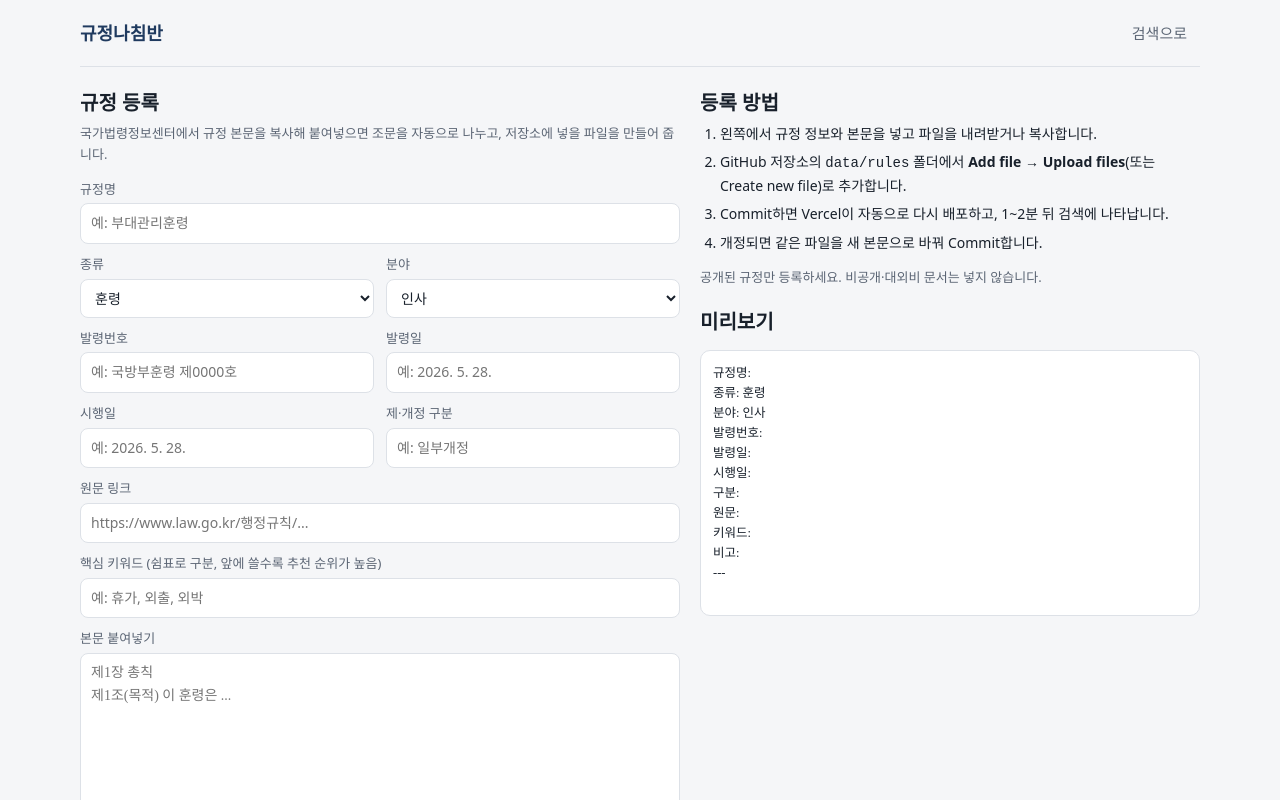
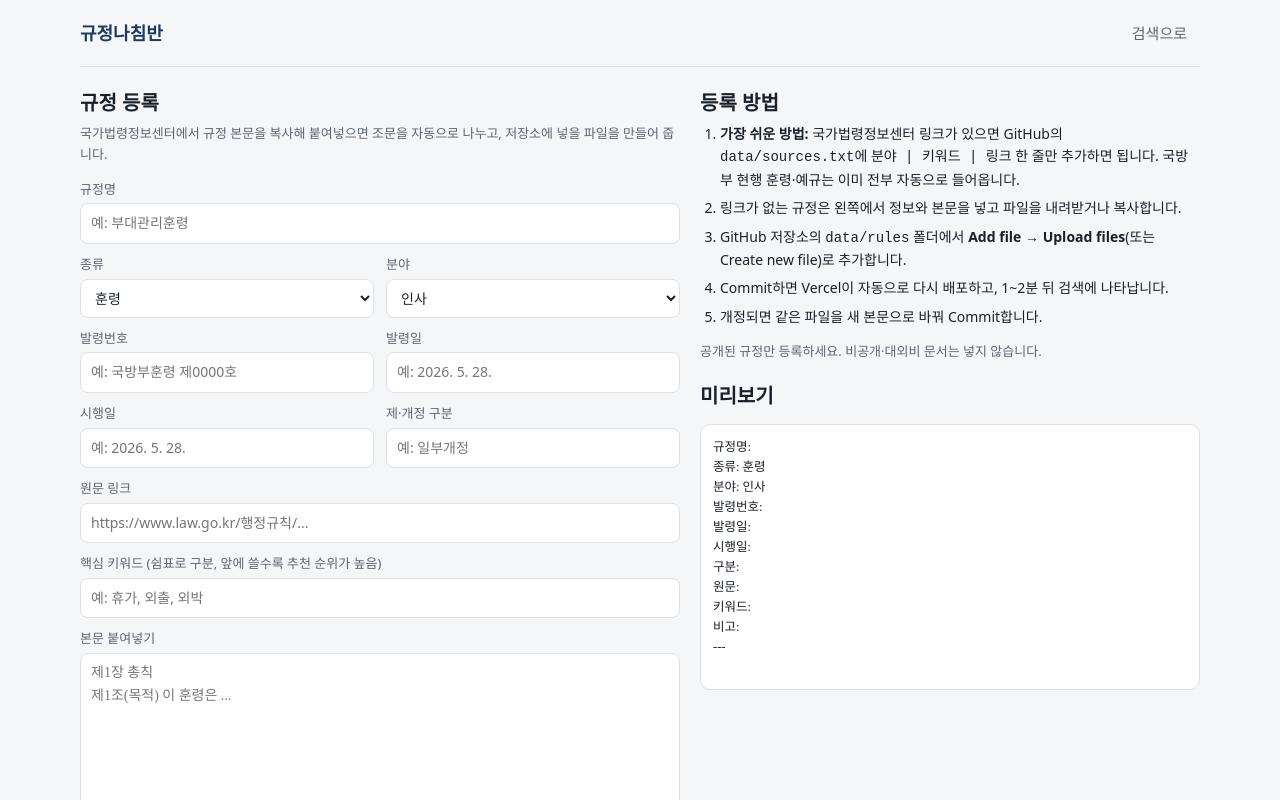
Before and after one commit to 01099753477kim-spec/test, a Next.js app: page /admin in a window 1280 px wide. Shown: the top 800 px of the page. Built offline with nearby package versions, Linux system fonts and the light colour scheme; a web font is replaced by a local one.

Commit message:
Update page.js

```diff
--- a/app/admin/page.js
+++ b/app/admin/page.js
@@ -69,7 +69,8 @@ ${f.body.trim()}
         <div>
           <h2>등록 방법</h2>
           <ol className="steps">
-            <li>왼쪽에서 규정 정보와 본문을 넣고 파일을 내려받거나 복사합니다.</li>
+            <li><b>가장 쉬운 방법:</b> 국가법령정보센터 링크가 있으면 GitHub의 <code>data/sources.txt</code>에 <code>분야 | 키워드 | 링크</code> 한 줄만 추가하면 됩니다. 국방부 현행 훈령·예규는 이미 전부 자동으로 들어옵니다.</li>
+            <li>링크가 없는 규정은 왼쪽에서 정보와 본문을 넣고 파일을 내려받거나 복사합니다.</li>
             <li>GitHub 저장소의 <code>data/rules</code> 폴더에서 <b>Add file → Upload files</b>(또는 Create new file)로 추가합니다.</li>
             <li>Commit하면 Vercel이 자동으로 다시 배포하고, 1~2분 뒤 검색에 나타납니다.</li>
             <li>개정되면 같은 파일을 새 본문으로 바꿔 Commit합니다.</li>
```
